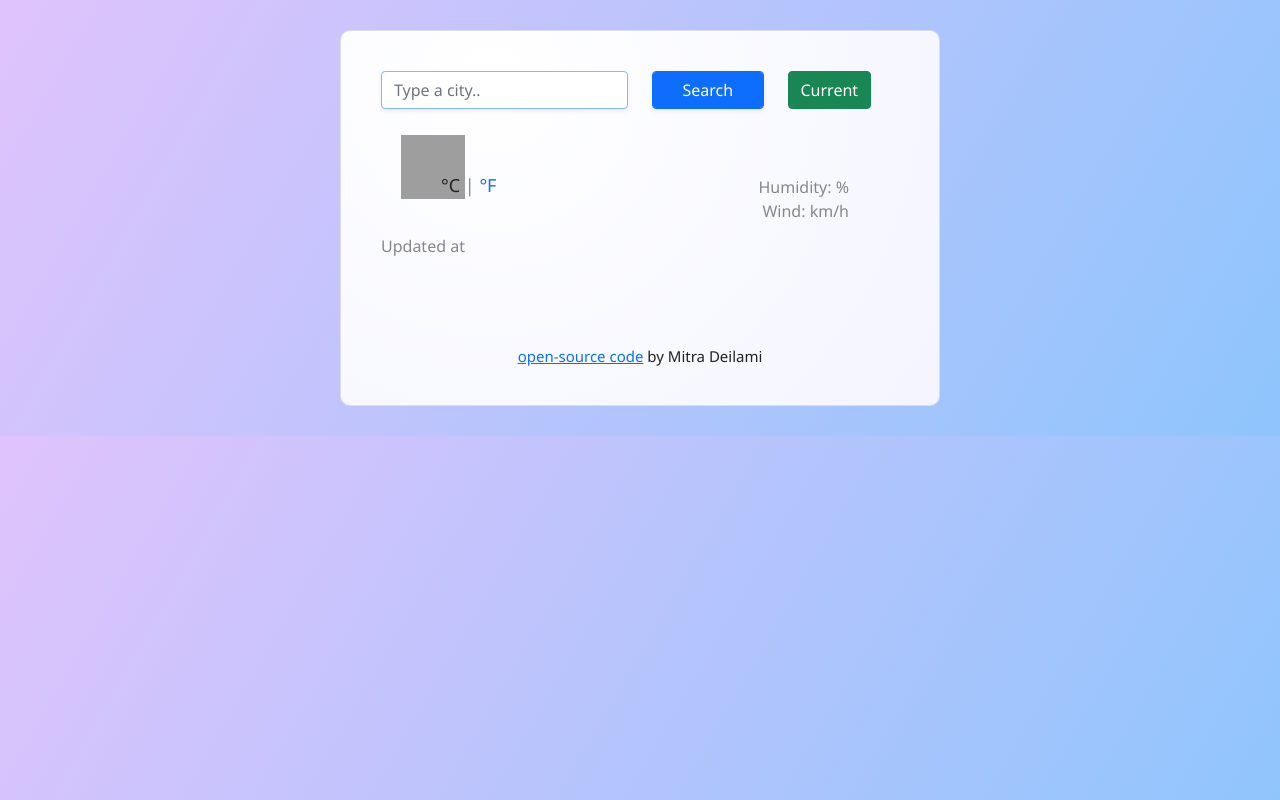
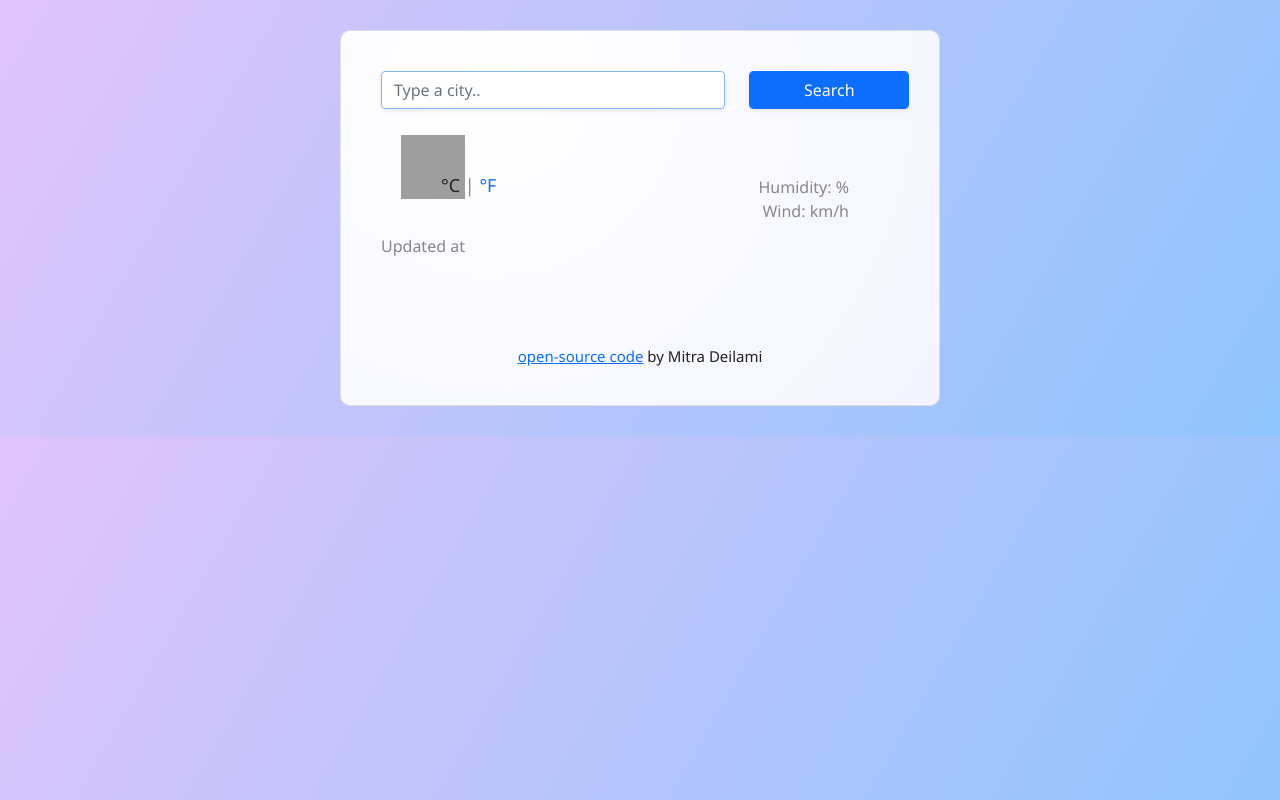
Before and after one commit to MitraDay/MiaDay-weather-app, a website built with Parcel: page index.html in a window 1280 px wide. Built offline with nearby package versions, Linux system fonts and the light colour scheme; no server answers; grey boxes are pictures that could not be loaded.

Commit message:
Updated the Search form

```diff
--- a/index.html
+++ b/index.html
@@ -18,7 +18,7 @@
     <div class="container">
       <div class="weather-app-wrapper">
         <form class="mb-3" id="search-form">
-          <div class="row">
+          <div class="row" id="theRow">
             <div class="col-6">
               <input
                 type="search"
@@ -36,11 +36,6 @@
                 id="search-input"
                 class="form-control btn btn-primary shadow-sm w-70px"
               />
-            </div>
-            <div class="col-3">
-              <button class="btn btn-success w-70" id="current-input">
-                Current
-              </button>
             </div>
           </div>
         </form>
--- a/src/styles.css
+++ b/src/styles.css
@@ -4,11 +4,16 @@ body {
   background: linear-gradient(120deg, #e0c3fc 0%, #8ec5fc 100%);
 }
 
-.search-city {
-  text-align: center;
+#theRow {
+  display: flex;
+  align-self: center;
+  width: 145%;
+}
+
+#search-form {
   margin: 0 auto;
   display: block;
-  max-width: 50%px;
+  padding-right: 10px;
 }
 
 .weather-app-wrapper {
```
